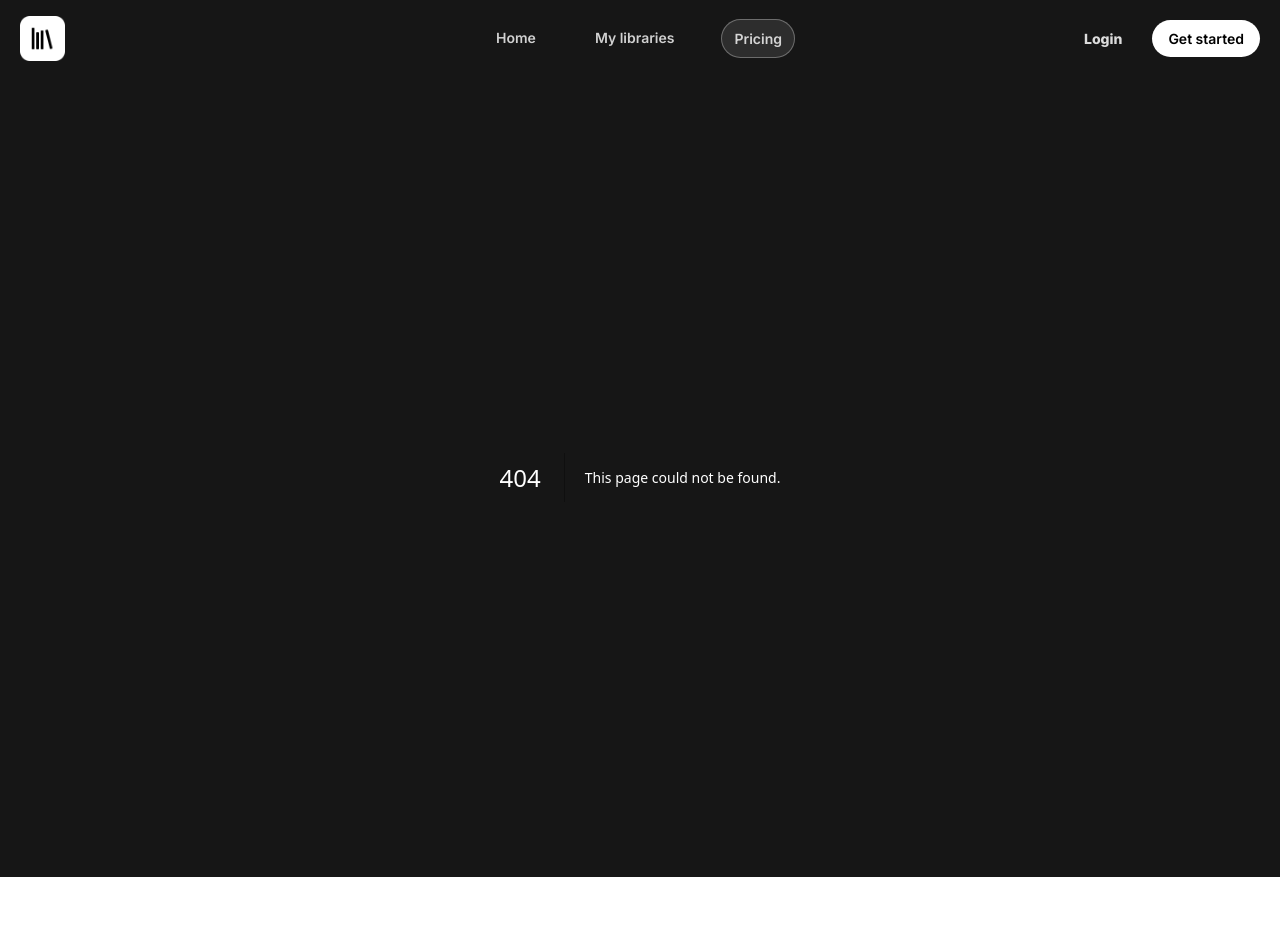
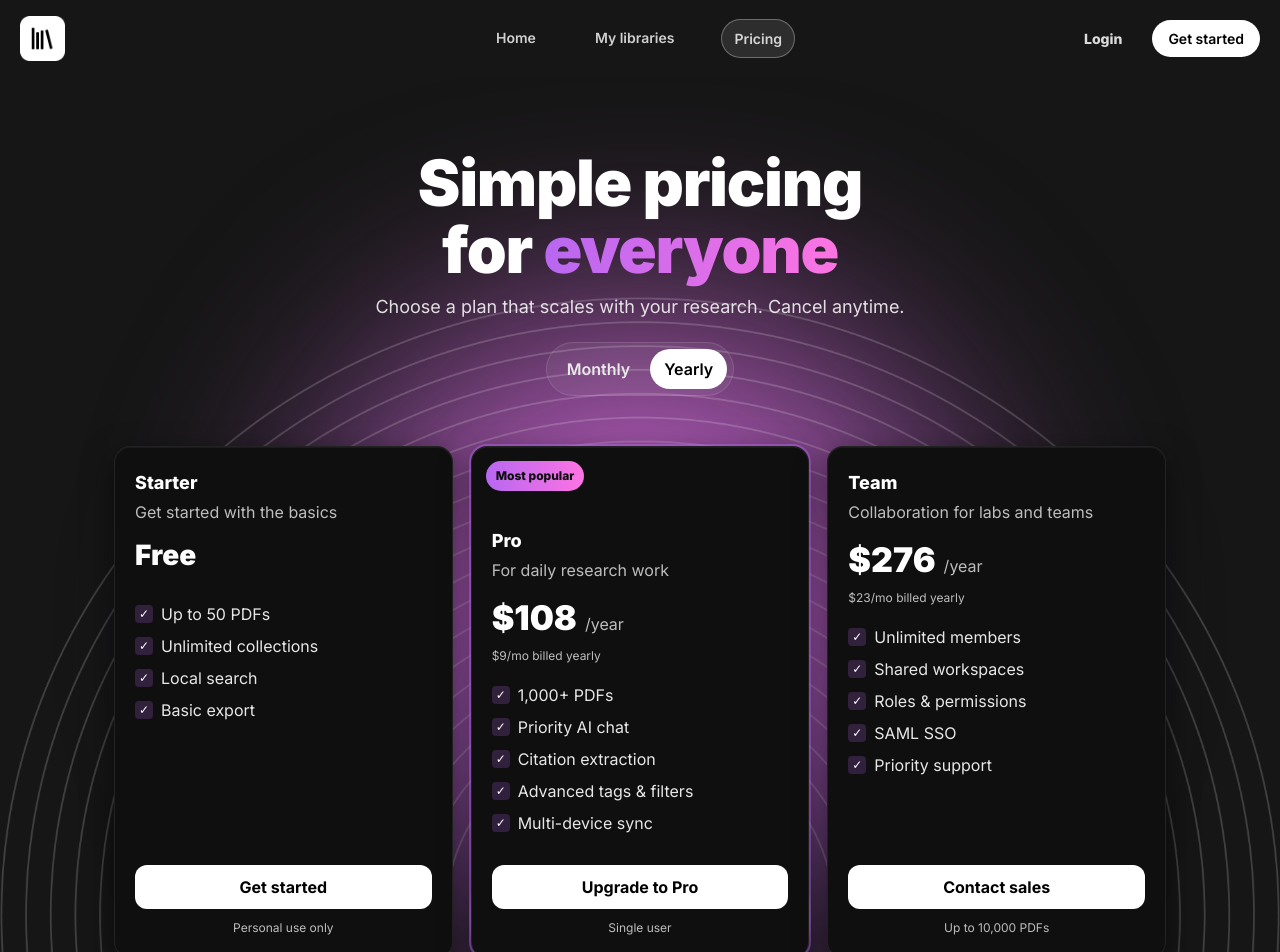
Before and after one commit to Axellrn13/Papyrus-Front, a Next.js app: page /pricing in a window 1280 px wide. Before the commit this address had no page. Shown: the top 952 px of the page. Before the commit the page ends 877 px from the top, so only its background shows below. Built offline with nearby package versions, Linux system fonts and the light colour scheme.

Commit message:
add pricing page with default text

```diff
--- /dev/null
+++ b/src/pages/pricing.js
@@ -0,0 +1,179 @@
+import { useState } from "react";
+import styles from "@/styles/Pricing.module.css";
+
+const plans = [
+  {
+    id: "free",
+    name: "Starter",
+    blurb: "Get started with the basics",
+    priceMonthly: 0,
+    priceYearly: 0,
+    cta: "Get started",
+    highlight: false,
+    features: [
+      "Up to 50 PDFs",
+      "Unlimited collections",
+      "Local search",
+      "Basic export",
+    ],
+    limits: "Personal use only",
+  },
+  {
+    id: "pro",
+    name: "Pro",
+    blurb: "For daily research work",
+    priceMonthly: 12,
+    priceYearly: 108,
+    cta: "Upgrade to Pro",
+    highlight: true,
+    features: [
+      "1,000+ PDFs",
+      "Priority AI chat",
+      "Citation extraction",
+      "Advanced tags & filters",
+      "Multi-device sync",
+    ],
+    limits: "Single user",
+  },
+  {
+    id: "team",
+    name: "Team",
+    blurb: "Collaboration for labs and teams",
+    priceMonthly: 29,
+    priceYearly: 276,
+    cta: "Contact sales",
+    highlight: false,
+    features: [
+      "Unlimited members",
+      "Shared workspaces",
+      "Roles & permissions",
+      "SAML SSO",
+      "Priority support",
+    ],
+    limits: "Up to 10,000 PDFs",
+  },
+];
+
+export default function PricingPage() {
+  const [yearly, setYearly] = useState(true);
+
+  return (
+    <div className={styles.page}>
+      <div className={styles.bgGlow} />
+      <div className={styles.bgRings} />
+
+      <section className={styles.hero}>
+        <h1 className={styles.title}>
+          Simple pricing <br/>for{" "}
+          <span className={styles.titleAccent}>everyone</span>
+        </h1>
+        <p className={styles.subtitle}>
+          Choose a plan that scales with your research. Cancel anytime.
+        </p>
+
+        <div className={styles.billingToggle}>
+          <button
+            className={`${styles.toggleBtn} ${!yearly ? styles.active : ""}`}
+            onClick={() => setYearly(false)}
+          >
+            Monthly
+          </button>
+          <button
+            className={`${styles.toggleBtn} ${yearly ? styles.active : ""}`}
+            onClick={() => setYearly(true)}
+          >
+            Yearly
+          </button>
+        </div>
+      </section>
+
+      <section className={styles.grid}>
+        {plans.map((p) => (
+          <div
+            key={p.id}
+            className={`${styles.card} ${
+              p.highlight ? styles.cardHighlight : ""
+            }`}
+          >
+            {p.highlight && (
+              <div className={styles.mostPopular}>Most popular</div>
+            )}
+
+            <div className={styles.cardHeader}>
+              <h3 className={styles.planName}>{p.name}</h3>
+              <p className={styles.planBlurb}>{p.blurb}</p>
+              <div className={styles.priceRow}>
+                {p.priceMonthly === 0 ? (
+                  <span className={styles.priceFree}>Free</span>
+                ) : (
+                  <>
+                    <span className={styles.price}>
+                      ${yearly ? p.priceYearly : p.priceMonthly}
+                    </span>
+                    <span className={styles.per}>
+                      {yearly ? " /year" : " /month"}
+                    </span>
+                  </>
+                )}
+              </div>
+              {yearly && p.priceMonthly !== 0 && (
+                <div className={styles.subPrice}>
+                  ${Math.round(p.priceYearly / 12)}/mo billed yearly
+                </div>
+              )}
+            </div>
+
+            <ul className={styles.features}>
+              {p.features.map((f, i) => (
+                <li key={i} className={styles.featureItem}>
+                  <span className={styles.check} aria-hidden>
+                    ✓
+                  </span>
+                  {f}
+                </li>
+              ))}
+            </ul>
+
+            <div className={styles.cardFooter}>
+              <a href="#" className={styles.primaryBtn}>
+                {p.cta}
+              </a>
+              <div className={styles.limitNote}>{p.limits}</div>
+            </div>
+          </div>
+        ))}
+      </section>
+
+      <section className={styles.faq}>
+        <h2 className={styles.faqTitle}>Frequently asked questions</h2>
+        <div className={styles.faqGrid}>
+          <div>
+            <h3>Can I cancel anytime?</h3>
+            <p>
+              Yes. All subscriptions are commitment-free. You keep access until
+              the end of your billing period.
+            </p>
+          </div>
+          <div>
+            <h3>Do you offer student discounts?</h3>
+            <p>Yes, 30% off Pro with a valid student ID.</p>
+          </div>
+          <div>
+            <h3>How is PDF storage handled?</h3>
+            <p>
+              Files are encrypted at rest and in transit. You can export them
+              anytime.
+            </p>
+          </div>
+          <div>
+            <h3>Does the Team plan include dedicated support?</h3>
+            <p>
+              Yes, you get a priority support channel and guided onboarding for
+              your team.
+            </p>
+          </div>
+        </div>
+      </section>
+    </div>
+  );
+}
--- /dev/null
+++ b/src/styles/Pricing.module.css
@@ -0,0 +1,250 @@
+.page {
+  position: relative;
+  min-height: 100vh;
+  background: #161616;
+  color: #fff;
+  overflow: hidden;
+}
+
+/* BG */
+.bgGlow {
+  position: absolute;
+  top: 180px;
+  left: 50%;
+  transform: translateX(-50%);
+  width: 1100px;
+  height: 700px;
+  pointer-events: none;
+  z-index: 0;
+  filter: blur(90px);
+  background: radial-gradient(
+      circle at 50% 45%,
+      rgba(253, 116, 226, 0.6),
+      transparent 60%
+    ),
+    radial-gradient(circle at 50% 55%, #b867f1, transparent 65%);
+}
+.bgRings {
+  position: absolute;
+  inset: 0;
+  margin-top: 220px;
+  background-image: url("/circular.png"); /* ton asset */
+  background-size: cover;
+  background-position: center top;
+  opacity: 0.18;
+  z-index: 0;
+}
+
+.hero {
+  position: relative;
+  z-index: 1;
+  max-width: 1100px;
+  margin: 0 auto;
+  padding: 72px 24px 24px;
+  text-align: center;
+}
+
+.title {
+  font-weight: 900;
+  letter-spacing: -0.02em;
+  font-size: clamp(38px, 6.8vw, 64px);
+  margin: 0 0 10px;
+  line-height: 1.05;
+}
+
+.titleAccent {
+  background: linear-gradient(90deg, #b867f1, #fd74e2);
+  -webkit-background-clip: text;
+  background-clip: text;
+  color: transparent;
+}
+.subtitle {
+  color: rgba(255, 255, 255, 0.85);
+  font-size: 18px;
+  max-width: 720px;
+  margin: 8px auto 22px;
+}
+
+.billingToggle {
+  display: inline-flex;
+  gap: 6px;
+  padding: 6px;
+  border-radius: 999px;
+  background: rgba(255, 255, 255, 0.06);
+  border: 1px solid rgba(255, 255, 255, 0.12);
+}
+.toggleBtn {
+  border: 0;
+  background: transparent;
+  color: #e9e9e9;
+  font-weight: 600;
+  padding: 8px 14px;
+  border-radius: 999px;
+  cursor: pointer;
+}
+
+.active {
+  background: #fff;
+  color: #000;
+}
+
+.grid {
+  position: relative;
+  z-index: 1;
+  display: grid;
+  grid-template-columns: repeat(3, minmax(0, 1fr));
+  gap: 18px;
+  max-width: 1100px;
+  margin: 26px auto 60px;
+  padding: 0 24px;
+}
+
+.card {
+  background: #0f0f10;
+  border: 1px solid rgba(255, 255, 255, 0.08);
+  border-radius: 16px;
+  box-shadow: 0 10px 30px rgba(0, 0, 0, 0.55),
+    inset 0 1px 0 rgba(255, 255, 255, 0.05);
+  display: flex;
+  flex-direction: column;
+  overflow: hidden;
+}
+.cardHighlight {
+  outline: 2px solid rgba(184, 103, 241, 0.45);
+}
+
+.mostPopular {
+  align-self: flex-start;
+  margin: 14px;
+  padding: 6px 10px;
+  border-radius: 999px;
+  background: linear-gradient(90deg, #b867f1, #fd74e2);
+  color: #0d0d0e;
+  font-weight: 800;
+  font-size: 12px;
+}
+
+.cardHeader {
+  padding: 22px 20px 8px;
+}
+.planName {
+  margin: 0;
+  font-size: 18px;
+  font-weight: 800;
+}
+.planBlurb {
+  margin: 4px 0 10px;
+  color: #bdbdbd;
+}
+.priceRow {
+  display: flex;
+  align-items: baseline;
+  gap: 8px;
+  margin: 8px 0;
+}
+.price {
+  font-size: 34px;
+  font-weight: 900;
+}
+.priceFree {
+  font-size: 28px;
+  font-weight: 900;
+}
+.per {
+  color: #bdbdbd;
+}
+.subPrice {
+  color: #bdbdbd;
+  font-size: 12px;
+  margin-top: -4px;
+}
+
+.features {
+  list-style: none;
+  padding: 0 20px;
+  margin: 10px 0 14px;
+  display: grid;
+  gap: 8px;
+}
+.featureItem {
+  display: flex;
+  align-items: center;
+  gap: 8px;
+  color: #e7e7e7;
+}
+.check {
+  display: inline-grid;
+  place-items: center;
+  width: 18px;
+  height: 18px;
+  border-radius: 4px;
+  background: rgba(184, 103, 241, 0.2);
+  color: #fff;
+  font-size: 12px;
+}
+
+.cardFooter {
+  padding: 16px 20px 20px;
+  margin-top: auto;
+}
+.primaryBtn {
+  display: inline-flex;
+  align-items: center;
+  justify-content: center;
+  width: 100%;
+  padding: 10px 14px;
+  border-radius: 12px;
+  font-weight: 700;
+  text-decoration: none;
+  background: #fff;
+  color: #000;
+}
+.primaryBtn:hover {
+  background: rgba(255, 255, 255, 0.9);
+}
+.limitNote {
+  text-align: center;
+  color: #bdbdbd;
+  font-size: 12px;
+  margin-top: 10px;
+}
+
+.faq {
+  position: relative;
+  z-index: 1;
+  max-width: 1100px;
+  margin: 0 auto 90px;
+  padding: 0 24px;
+}
+.faqTitle {
+  margin: 26px 0 14px;
+  font-size: 22px;
+  font-weight: 800;
+}
+.faqGrid {
+  display: grid;
+  grid-template-columns: repeat(2, minmax(0, 1fr));
+  gap: 18px;
+}
+
+.faq h3 {
+  margin: 0 0 6px;
+  font-size: 16px;
+  font-weight: 700;
+}
+.faq p {
+  margin: 0;
+  color: #cfcfcf;
+}
+
+@media (max-width: 960px) {
+  .grid {
+    grid-template-columns: 1fr;
+  }
+}
+
+@media (max-width: 900px) {
+  .faqGrid {
+    grid-template-columns: 1fr;
+  }
+}
```
